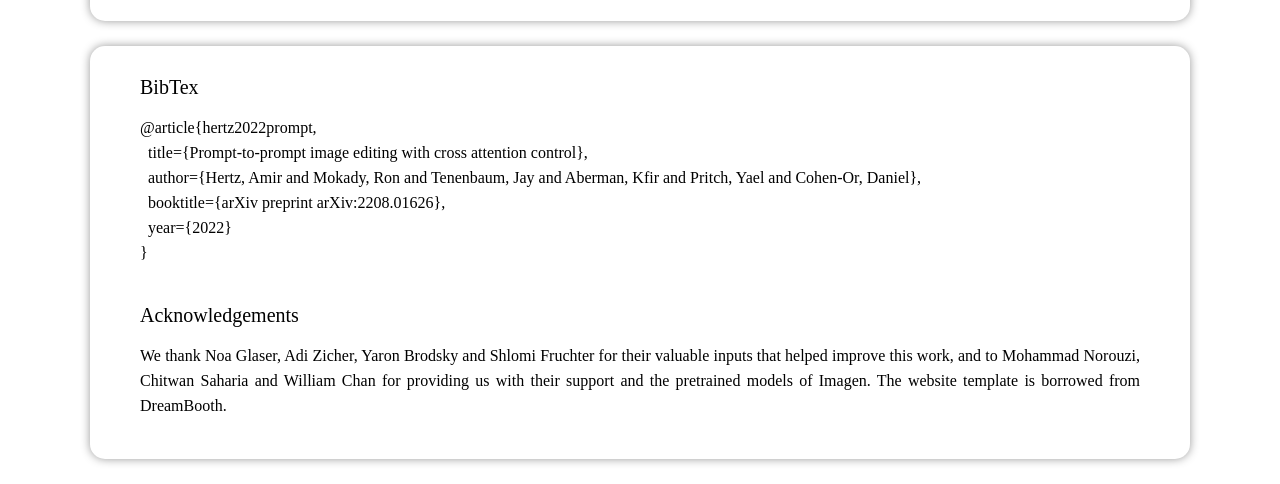
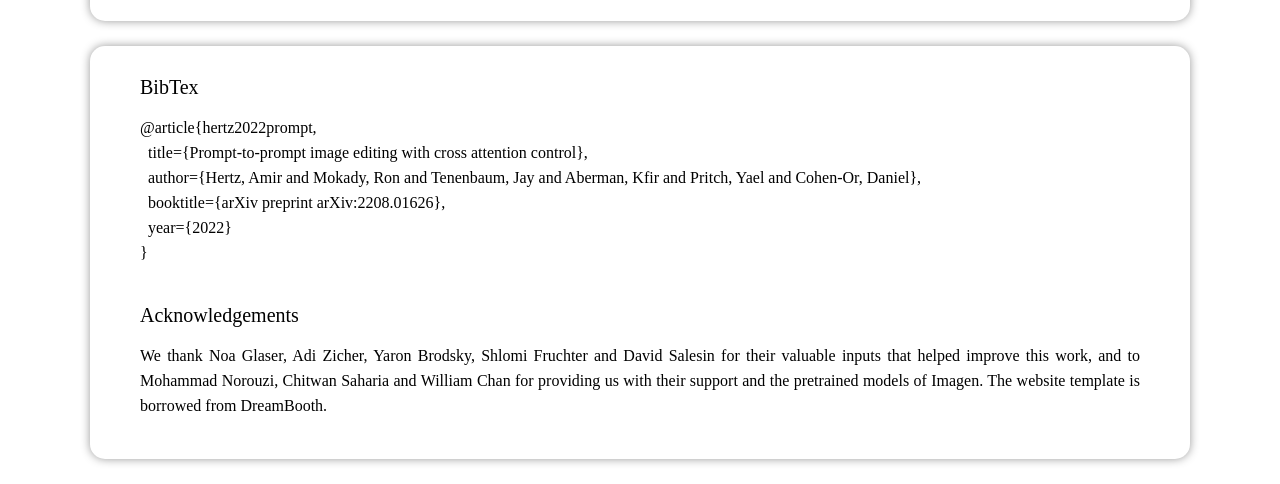
Before and after one commit to prompt-to-prompt/prompt-to-prompt.github.io, a plain HTML site: page index.html in a window 1280 px wide. Shown: the part 8043-8527 px from the top of the page. Drawn offline with Linux system fonts and the light colour scheme.

Commit message:
update ack

```diff
--- a/index.html
+++ b/index.html
@@ -123,7 +123,7 @@ specific words (marked with an arrow), we control the extent to which it influen
 <br>
    <h4>Acknowledgements</h4>
   <p>
-    We thank Noa Glaser, Adi Zicher, Yaron Brodsky and Shlomi Fruchter for their valuable inputs that helped
+    We thank Noa Glaser, Adi Zicher, Yaron Brodsky, Shlomi Fruchter and David Salesin for their valuable inputs that helped
     improve this work, and to Mohammad Norouzi, Chitwan Saharia and William Chan for providing us with
     their support and the pretrained models of Imagen. The website template is borrowed from <a href="https://dreambooth.github.io/" style="text-decoration: none; color: black;">DreamBooth</a>.
   </p>
```
